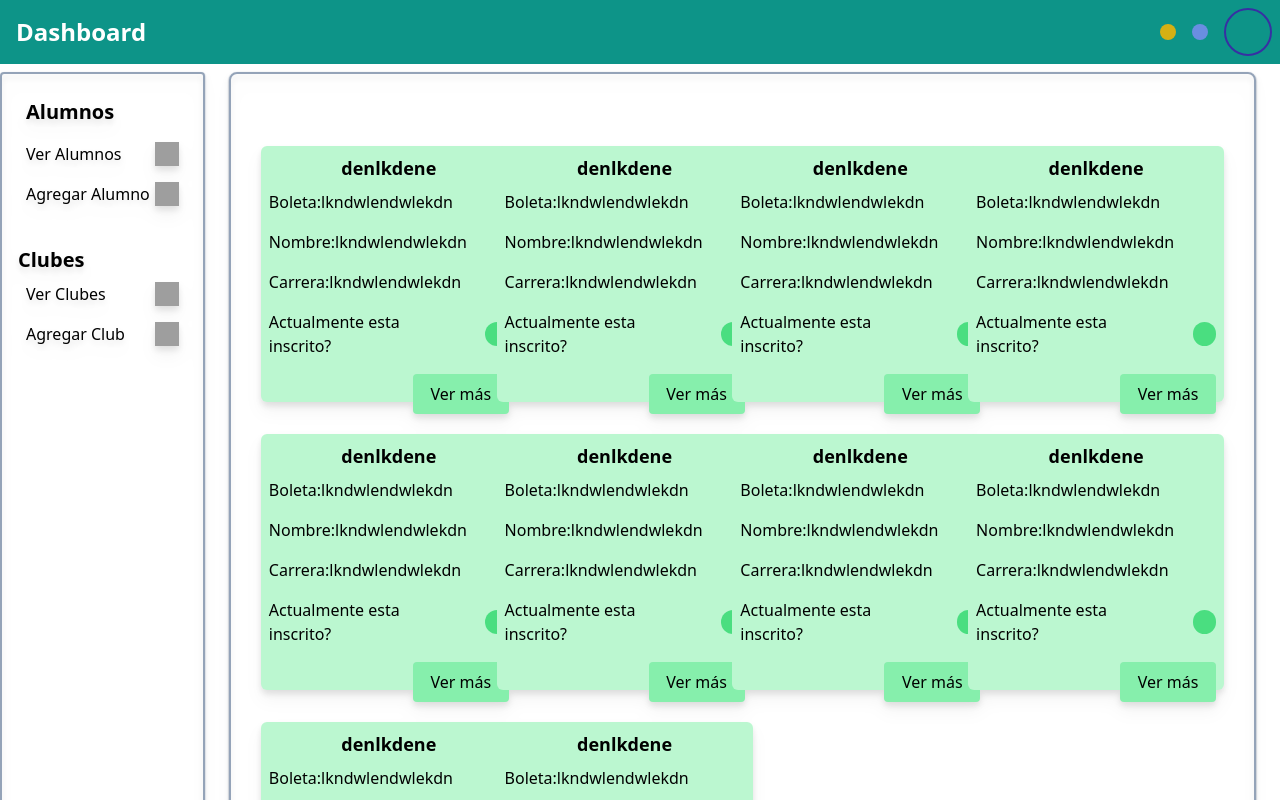
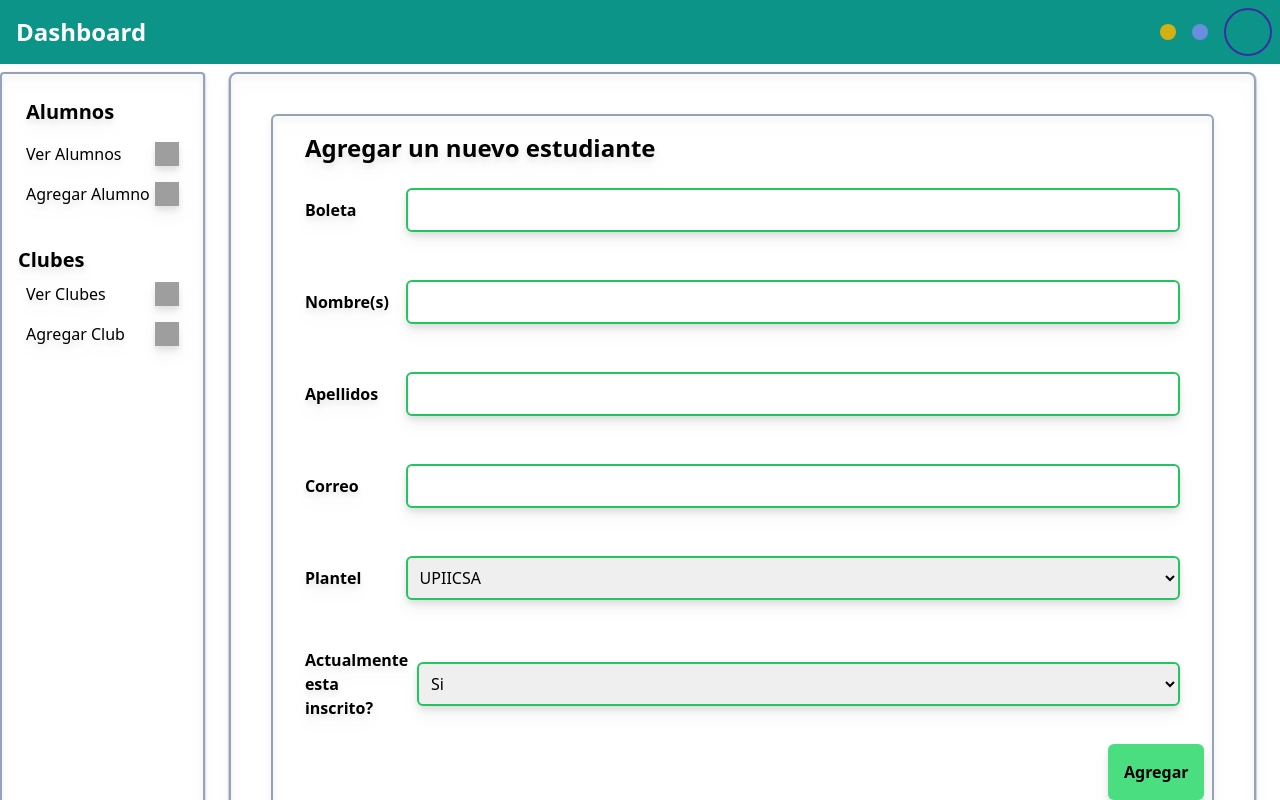
Before and after one commit to FelixVNolasco/Club-Manager, a React (Create React App) app: page /student/new in a window 1280 px wide. Shown: the top 800 px of the page. Built offline with nearby package versions, Linux system fonts and the light colour scheme; grey boxes are pictures that could not be loaded.

Commit message:
add student page

```diff
--- a/package.json
+++ b/package.json
@@ -6,8 +6,10 @@
     "@testing-library/jest-dom": "^5.16.4",
     "@testing-library/react": "^12.1.4",
     "@testing-library/user-event": "^13.5.0",
+    "@videsk/tailwind-random-color": "^0.2.0-beta",
     "react": "^18.0.0",
     "react-dom": "^18.0.0",
+    "react-router-dom": "^6.3.0",
     "react-scripts": "5.0.0",
     "web-vitals": "^2.1.4"
   },
--- a/src/App.js
+++ b/src/App.js
@@ -1,10 +1,18 @@
-import "./App.css";
+import { BrowserRouter, Routes, Route } from "react-router-dom";
+import NewStudent from "./pages/NewStudent";
+import StudentPage from "./pages/StudentPage";
 import StudentsPage from "./pages/StudentsPage";
 
 
 function App() {
   return <>
-    <StudentsPage />
+     <BrowserRouter>
+      <Routes>
+        <Route exact path="/" element={<StudentsPage/>} />
+        <Route path="/student/new" element={<NewStudent/>} />
+      </Routes>
+    </BrowserRouter>
+    {/* <StudentsPage /> */}
   </>;
 }
 
--- a/src/Components/Sidebar.js
+++ b/src/Components/Sidebar.js
@@ -2,8 +2,8 @@ import React from "react";
 import { SidebarItem } from "./SidebarItem";
 
 const dashboardItems = [
-  { title: "Ver Alumnos", img: "https://www.svgrepo.com/show/52340/student.svg"},
-  { title: "Agregar Alumno", img: "https://www.svgrepo.com/show/246367/add-user-add.svg"},
+  { title: "Ver Alumnos", img: "https://www.svgrepo.com/show/52340/student.svg", path: "/"},
+  { title: "Agregar Alumno", img: "https://www.svgrepo.com/show/246367/add-user-add.svg", path: "/student/new"},
 ];
 
 const quickMenuItems = [
--- a/src/Components/SidebarItem.js
+++ b/src/Components/SidebarItem.js
@@ -1,4 +1,5 @@
 import React from "react";
+// import { Link } from "react-router-dom";
 
 export const SidebarItem = ({ item }) => {
   return (
--- a/src/Components/StudentCard.js
+++ b/src/Components/StudentCard.js
@@ -5,35 +5,30 @@ const StudentCard = () => {
     const estaincrito = true;
   return (
     <>
-      <div className="h-64 w-64 bg-green-200 rounded-md">
+      <div className="h-64 w-64 bg-blue-200 hover:bg-blue-300 hover:bg-green rounded-md cursor-pointer">
         <div className="flex flex-col h-full justify-items-center">
           <p className="text-center text-lg font-semibold mt-2">denlkdene</p>
           <div className="flex items-center m-2">
-            <p>Boleta: </p>
+            <p className="font-semibold">Boleta: </p>
+            <span className="text-left text-md ">lkndwlendwlekdn</span>
+          </div>
+          <div className="flex items-center m-2">
+            <p className="font-semibold">Nombre: </p>
             <span className="text-left text-md">lkndwlendwlekdn</span>
           </div>
           <div className="flex items-center m-2">
-            <p>Nombre: </p>
+            <p className="font-semibold">Carrera: </p>
             <span className="text-left text-md">lkndwlendwlekdn</span>
           </div>
-          <div className="flex items-center m-2">
-            <p>Carrera: </p>
-            <span className="text-left text-md">lkndwlendwlekdn</span>
-          </div>
-          <div className="flex items-center m-2">
-            <p>Actualmente esta inscrito? </p>
+          {/* <div className="flex items-center mt-6 m-2">
+            <p className="font-semibold">Actualmente esta inscrito? </p>
             <div className={
                 !estaincrito ?
-                "ml-6 h-6 w-6 bg-red-400 rounded-full"
+                "ml-6 h-4 w-4 bg-red-400 rounded-full"
                 :
-                "ml-6 h-6 w-6 bg-green-400 rounded-full"
+                "ml-6 h-4 w-4 bg-green-400 rounded-full"
                 }></div>
-          </div>
-          <div className="flex justify-end p-2">
-            <div className="text-center p-2 w-24 bg-green-300 hover:bg-green-400 transition ease-in-out cursor-pointer rounded">
-              Ver más
-            </div>
-          </div>
+          </div>           */}
         </div>
       </div>
     </>
--- /dev/null
+++ b/src/pages/NewStudent.js
@@ -0,0 +1,86 @@
+import React from "react";
+import { Navbar } from "../Components/Navbar";
+import { Sidebar } from "../Components/Sidebar";
+import { Footer } from "../Components/Footer";
+
+const NewStudent = () => {
+  return (
+    <>
+      <Navbar />
+      <div className="flex flex-row">
+        <Sidebar />
+        <div className="mt-2 mr-6 w-5/6 h-6/6 border-slate-400 border-2 rounded-lg drop-shadow-lg shadow-sm shadow-slate-500 p-10">
+          <div className="flex flex-col p-2 border-2 border-slate-400 shadow-slate-500 rounded-md">
+            <h5 className="font-semibold text-2xl ml-6 mt-2">
+              Agregar un nuevo estudiante
+            </h5>
+
+            <div className="flex flex-col">
+              <div className="flex p-6 items-center">
+                <span className="w-24 font-semibold">Boleta</span>
+                <input
+                  className="w-full ml-4 p-2 border-2 border-green-500 rounded-md"
+                  type="text"
+                />
+              </div>
+              <div className="flex p-6 items-center">
+                <span className="w-24 font-semibold">Nombre(s)</span>
+                <input
+                  className="w-full ml-4 p-2 border-2 border-green-500 rounded-md"
+                  type="text"
+                />
+              </div>
+              <div className="flex p-6 items-center">
+                <span className="w-24 font-semibold">Apellidos</span>
+                <input
+                  className="w-full ml-4 p-2 border-2 border-green-500 rounded-md"
+                  type="text"
+                />
+              </div>
+              <div className="flex p-6 items-center">
+                <span className="w-24 font-semibold">Correo</span>
+                <input
+                  className="w-full ml-4 p-2 border-2 border-green-500  focus:border-green-500 rounded-md"
+                  type="text"
+                />
+              </div>
+              <div className="flex p-6 items-center">
+                <span className="w-24 font-semibold">Plantel</span>
+                <select
+                  className="w-full ml-4 p-2 border-2 border-green-500 rounded-md"
+                  name=""
+                  id=""
+                >
+                  <option value="UPIICSA">UPIICSA</option>
+                  <option value="ESIME">ESIME</option>
+                  <option value="UPIITA">UPIITA</option>
+                  <option value="ESCOM">ESCOM</option>
+                </select>
+              </div>
+              <div className="flex p-6 items-center">
+                <span className="w-24 font-semibold">Actualmente esta inscrito?</span>
+                <select
+                  className="w-full ml-4 p-2 border-2 border-green-500 rounded-md"
+                  name=""
+                  id=""
+                >
+                  <option value="true">Si</option>
+                  <option value="false">No</option>
+                </select>
+              </div>
+
+              <div className="flex justify-end">
+                <div className="p-4 w-24 text-center font-semibold items-center bg-green-400 hover:bg-green-500 hover:bg-green rounded-md cursor-pointer">
+                  Agregar
+                </div>
+              </div>
+            </div>
+          </div>
+        </div>
+      </div>
+      <Footer />
+    </>
+  );
+};
+
+export default NewStudent;
--- /dev/null
+++ b/src/pages/StudentPage.js
@@ -0,0 +1,22 @@
+import React from "react";
+import { Navbar } from "../Components/Navbar";
+import { Sidebar } from "../Components/Sidebar";
+
+const StudentPage = () => {
+  return (
+    <>
+      <Navbar />
+
+      <div className="flex">
+        <Sidebar />
+        <div className="flex flex-col mt-2 mr-6 w-5/6 h-6/6 border-slate-400 border-2 rounded-lg drop-shadow-lg shadow-sm shadow-slate-500 p-10">
+          <div className="flex flex-row justify-between p-4"></div>
+
+          <div className="grid grid-cols-4 gap-y-8 justify-items-center"></div>
+        </div>
+      </div>
+    </>
+  );
+};
+
+export default StudentPage;
--- a/src/pages/StudentsPage.js
+++ b/src/pages/StudentsPage.js
@@ -11,11 +11,11 @@ const StudentsPage = () => {
       <main className="flex flex-row justify-center">
         <Sidebar />
         <div className="flex flex-col mt-2 mr-6 w-5/6 h-6/6 border-slate-400 border-2 rounded-lg drop-shadow-lg shadow-sm shadow-slate-500 p-10">
-          <div className="flex flex-row justify-between p-4">
-            {/* {titles.map((item) => {
+          {/* <div className="flex flex-row justify-between p-4">
+            {titles.map((item) => {
               return <MenuItem key={item.title} item={item} />;
-            })} */}
-          </div>
+            })}
+          </div> */}
 
           <div className="grid grid-cols-4 gap-y-8 justify-items-center">
             <StudentCard />
```
Also changed, not shown: 1 other file (tests, documents, lock files or other folders).
